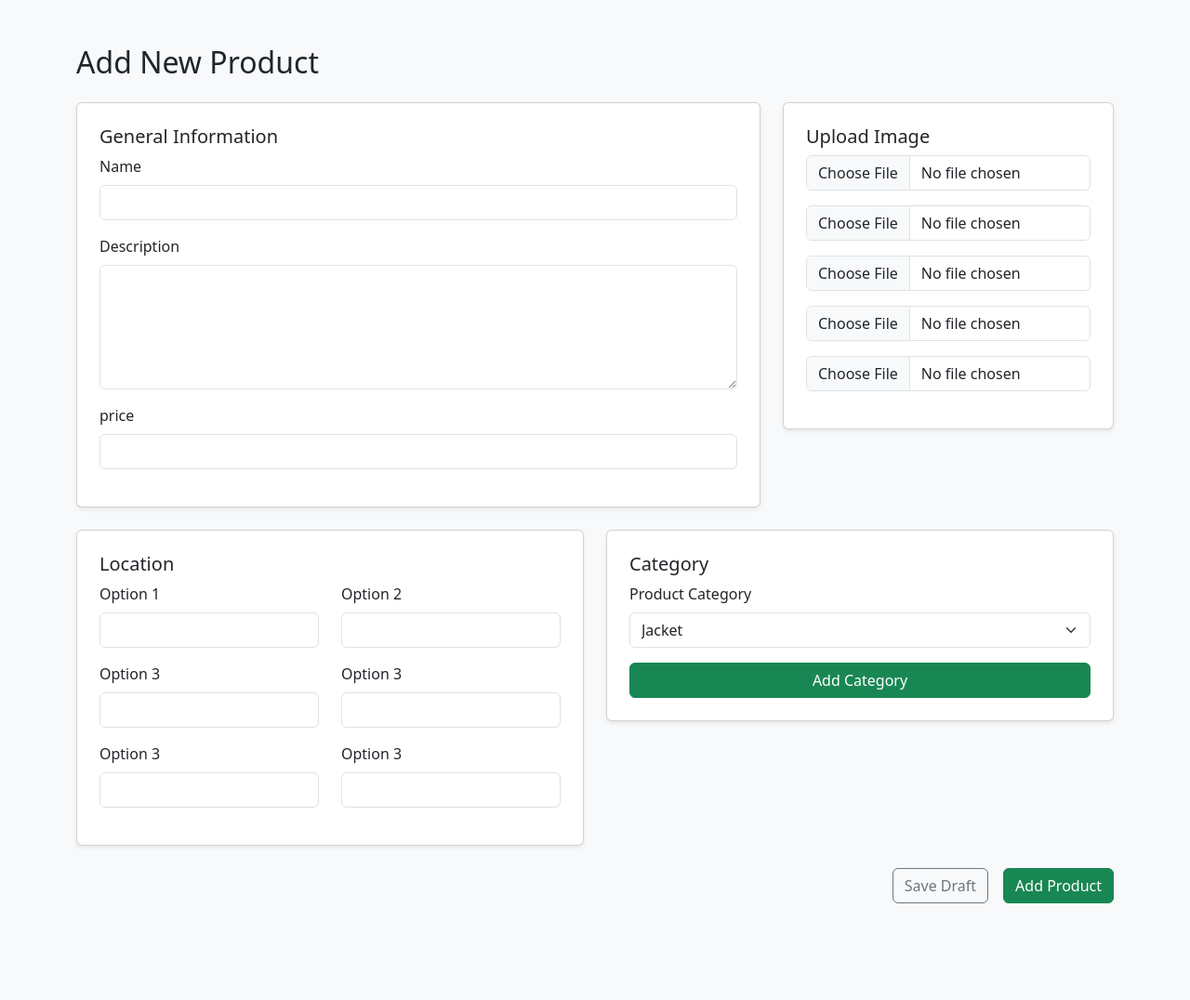
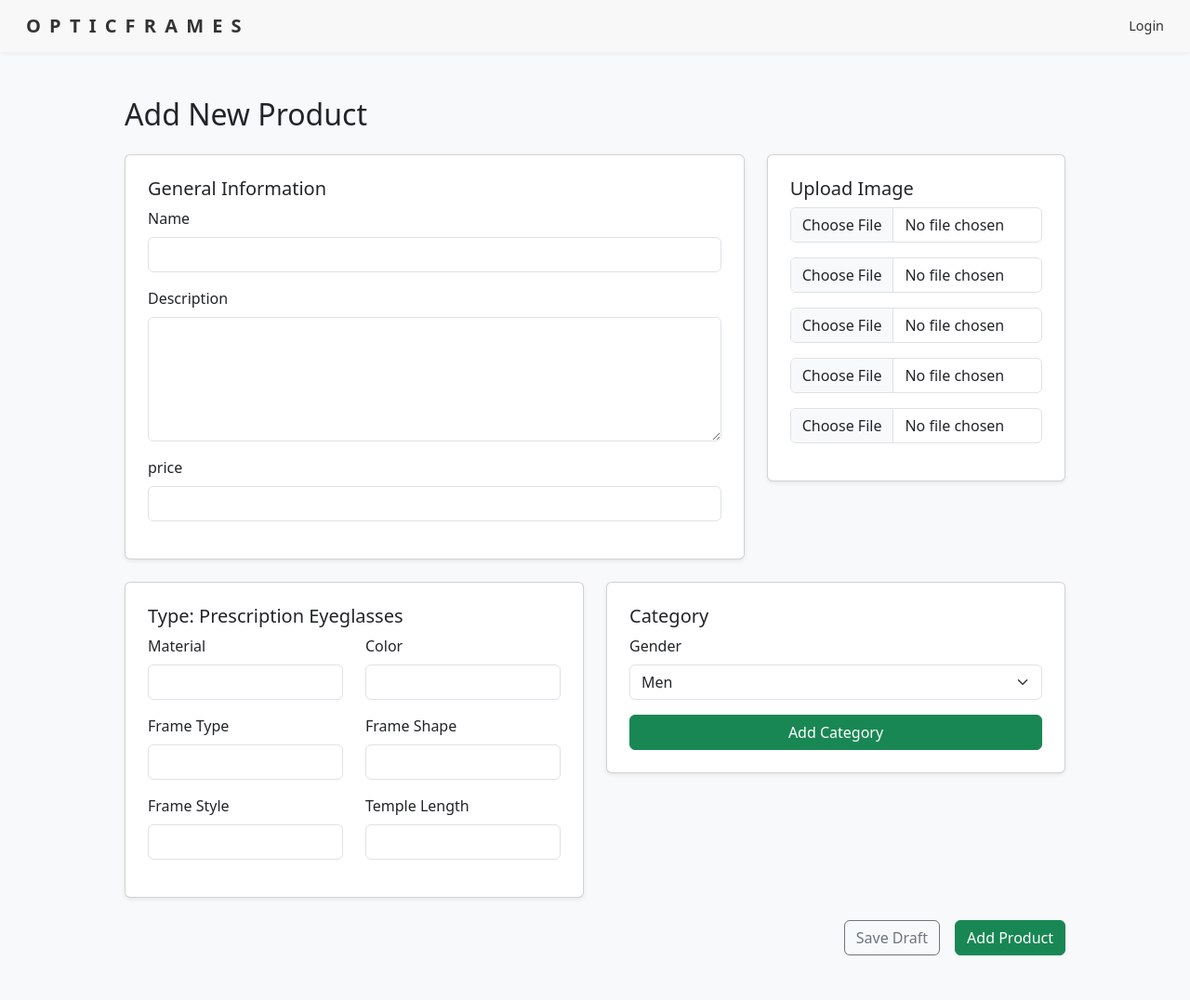
Before and after one commit to Abhinavcv2002/OpticFrames, a Django app: page /adminadd in a window 1280 px wide. Shown: the whole page at 93% size. Before the commit the page ends 972 px from the top, so only its background shows below. Run offline with Django 5.2, Linux system fonts and the light colour scheme; some libraries are stand-ins or nearby versions.

Commit message:
css changed

```diff
--- a/mypro/templates/adminpage/adminadd.html
+++ b/mypro/templates/adminpage/adminadd.html
@@ -5,7 +5,83 @@
   <meta name="viewport" content="width=device-width, initial-scale=1">
   <title>Add New Product</title>
   <link href="https://cdn.jsdelivr.net/npm/bootstrap@5.3.2/dist/css/bootstrap.min.css" rel="stylesheet">
+  <style>
+    .navbar {
+      background-color: #f8f8f8;
+      padding: 0.5rem 1rem;
+      box-shadow: 0 2px 4px rgba(0,0,0,0.05);
+    }
+
+    .container{
+      padding-left: 5%;
+      padding-right: 5%;
+    }
+
+    .navbar-brand {
+        font-weight: 700;
+        letter-spacing: 2px;
+        color: #333;
+    }
+
+    .nav-item {
+        margin-right: 10%;
+        display: flex;
+        align-items: center;
+        text-decoration: none;
+        color: #333;
+        font-size: 0.9rem;
+    }
+
+    .nav-phone {
+        display: flex;
+        align-items: center;
+        color: #333;
+        text-decoration: none;
+        font-size: 0.9rem;
+        margin-right: 1.5rem;
+    }
+
+    .nav-phone i {
+        margin-right: 5px;
+        color: #666;
+    }
+
+    .login-btn {
+        padding-right: 0px;
+        display: flex;
+        align-items: center;
+        text-decoration: none;
+        color: #333;
+        font-size: 0.9rem;
+    }
+
+    .login-btn i {
+        margin-right: 5px;
+    }
+    /* --------- */
+  </style>
 </head>
+
+<nav class="navbar navbar-expand-lg navbar-light">
+  <div class="container-fluid">
+      <a class="navbar-brand" href="{% url 'adminhome' %}">
+          <span class="brand-text">O P T I C F R A M E S</span>
+      </a>
+      <button class="navbar-toggler" type="button" data-bs-toggle="collapse" data-bs-target="#navbarContent" aria-controls="navbarContent" aria-expanded="false" aria-label="Toggle navigation">
+          <span class="navbar-toggler-icon"></span>
+      </button>
+      <div class="collapse navbar-collapse" id="navbarContent">
+          <div class="ms-auto d-flex align-items-center">
+              {% if user.is_authenticated %}
+              <a href="{% url 'signout' %}" class="nav-item login-btn"><i class="fas fa-user"></i>Logout</a>
+              {% else %}
+              <a href="{% url 'userin' %}" class="nav-item login-btn"><i class="fas fa-user"></i>Login</a>
+              {% endif %}
+          </div>
+      </div>
+  </div>
+</nav>
+
 <body class="bg-light">
 
 <div class="container py-5">
@@ -26,7 +102,7 @@
         </div>
         <div class="mb-3">
           <label for="productName" class="form-label">price</label>
-          <input type="text" name="price" class="form-control" id="productName">
+          <input type="number" name="price" class="form-control" id="productName">
         </div>
       </div>
     </div>
@@ -56,30 +132,30 @@
     <!-- Pricing and Stock -->
       <div class="col-lg-6">
         <div class="card p-4 shadow-sm">
-          <h5>Location</h5>
+          <h5>Type: Prescription Eyeglasses</h5>
           <div class="row">
             <div class="col-md-6 mb-3">
-              <label for="basePrice" class="form-label">Option 1</label>
-              <input type="text" class="form-control" id="basePrice">
-            </div>
-            <div class="col-md-6 mb-3">
-              <label for="stock" class="form-label">Option 2</label>
+              <label for="stock" class="form-label">Material</label>
               <input type="text" class="form-control" id="stock">
             </div>
             <div class="col-md-6 mb-3">
-              <label for="discount" class="form-label">Option 3</label>
+              <label for="discount" class="form-label">Color</label>
               <input type="text" class="form-control" id="discount">
             </div>
             <div class="col-md-6 mb-3">
-              <label for="discount" class="form-label">Option 3</label>
+              <label for="discount" class="form-label">Frame Type</label>
               <input type="text" class="form-control" id="discount">
             </div>
             <div class="col-md-6 mb-3">
-              <label for="discount" class="form-label">Option 3</label>
+              <label for="discount" class="form-label">Frame Shape</label>
               <input type="text" class="form-control" id="discount">
             </div>
             <div class="col-md-6 mb-3">
-              <label for="discount" class="form-label">Option 3</label>
+              <label for="discount" class="form-label">Frame Style</label>
+              <input type="text" class="form-control" id="discount">
+            </div>
+            <div class="col-md-6 mb-3">
+              <label for="discount" class="form-label">Temple Length</label>
               <input type="text" class="form-control" id="discount">
             </div>
           </div>
@@ -91,12 +167,10 @@
       <div class="card p-4 shadow-sm">
         <h5>Category</h5>
         <div class="mb-3">
-          <label for="productCategory" class="form-label">Product Category</label>
+          <label for="productCategory" class="form-label">Gender</label>
           <select class="form-select" id="productCategory">
-            <option selected>Jacket</option>
-            <option>Shirt</option>
-            <option>T-Shirt</option>
-            <option>Accessories</option>
+            <option selected>Men</option>
+            <option>Woman</option>
           </select>
         </div>
         <button class="btn btn-success w-100">Add Category</button>
--- a/mypro/templates/user/Profile.html
+++ b/mypro/templates/user/Profile.html
@@ -71,7 +71,6 @@
           <a class="navbar-brand" href="{% url 'index' %}" style="color: black;">ＯＰＴＩＣＦＲＡＭＥＳ</a>
         </div>
 
-
         <form class="navbar-form navbar-right" action="#" method="GET">
           <div class="input-group">
             <input type="text" class="form-control" placeholder="Search..." name="search">
--- a/mypro/templates/user/cart.html
+++ b/mypro/templates/user/cart.html
@@ -21,9 +21,7 @@
     }
 
     .nav-item {
-        margin-right: 20%;
-        display: flex;
-        align-items: center;
+        padding-left: 10px;
         text-decoration: none;
         color: #333;
         font-size: 0.9rem;
@@ -44,7 +42,6 @@
     }
 
     .login-btn {
-        padding-right: 80px;
         display: flex;
         align-items: center;
         text-decoration: none;
--- a/mypro/templates/user/index.html
+++ b/mypro/templates/user/index.html
@@ -146,7 +146,7 @@
 <div><img src="../static/photos/OFFER-STRIP.jpg " class="img-responsive" style="width: 100%;" alt="no img"></div>
 
 <div class="container text-center"><br>
-  <h2>Premium Eyewear</h2>
+  <h2>Premium sunglass</h2>
   <div class="container-fluid">
     <hr style="
       border: 0;
```
Also changed, not shown: mypro/templates/adminpage/adminhome.html (+125 -5 lines), mypro/templates/user/product_details.html (+4 -7 lines), mypro/db.sqlite3.
